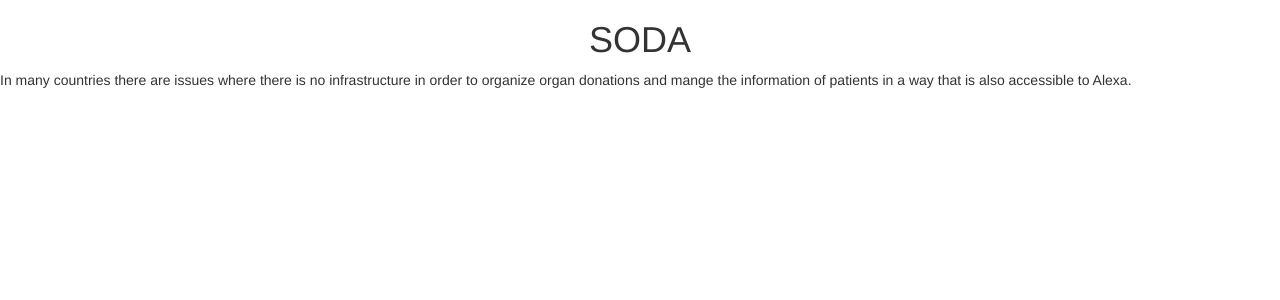
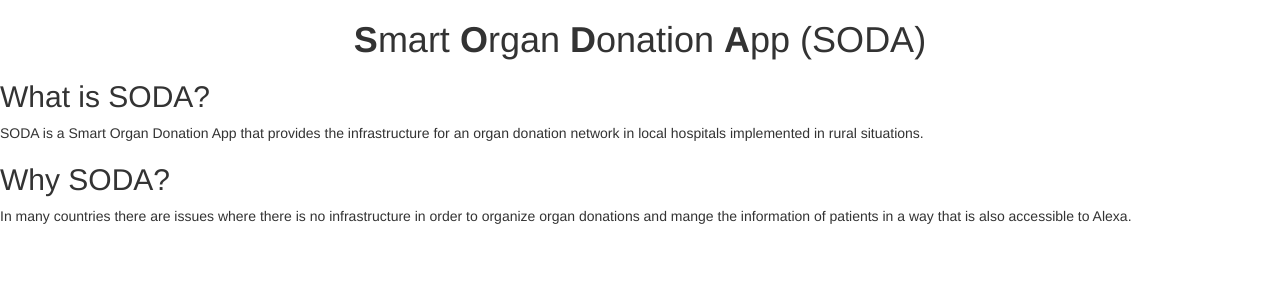
Before and after one commit to magittan/soda, a Flask app: page /about in a window 1280 px wide. Shown: the part 52-352 px from the top of the page. Run offline with Flask 2, Linux system fonts and the light colour scheme; some libraries are stand-ins or nearby versions.

Commit message:
about.html

```diff
--- a/templates/about.html
+++ b/templates/about.html
@@ -7,9 +7,13 @@
   }
 </style>
 
-<h1> SODA </h1>
+<h1> <b>S</b>mart <b>O</b>rgan <b>D</b>onation <b>A</b>pp (SODA) </h1>
+
+<h2> What is SODA? </h2>
+	<p> SODA is a Smart Organ Donation App that provides the infrastructure for an organ donation network in local hospitals implemented in rural situations.</p>
 
 <div>
+<h2> Why SODA? </h2>
   <p> In many countries there are issues where there is no infrastructure in order to organize organ donations and mange the information of patients in a way that is also accessible to Alexa.</p>
 </div>
 
```
